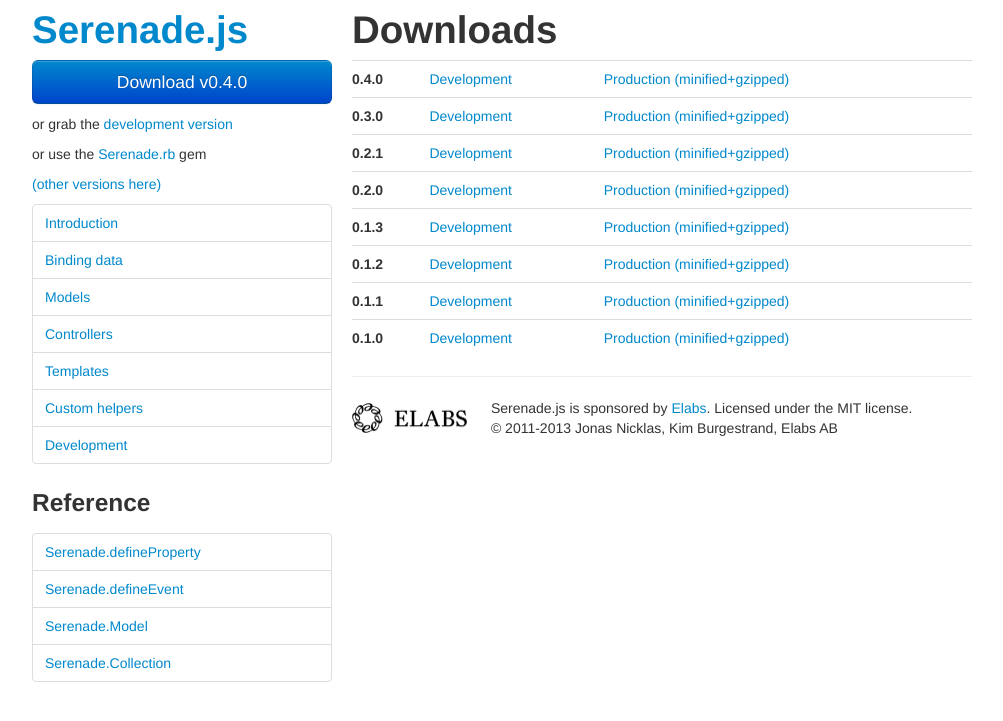
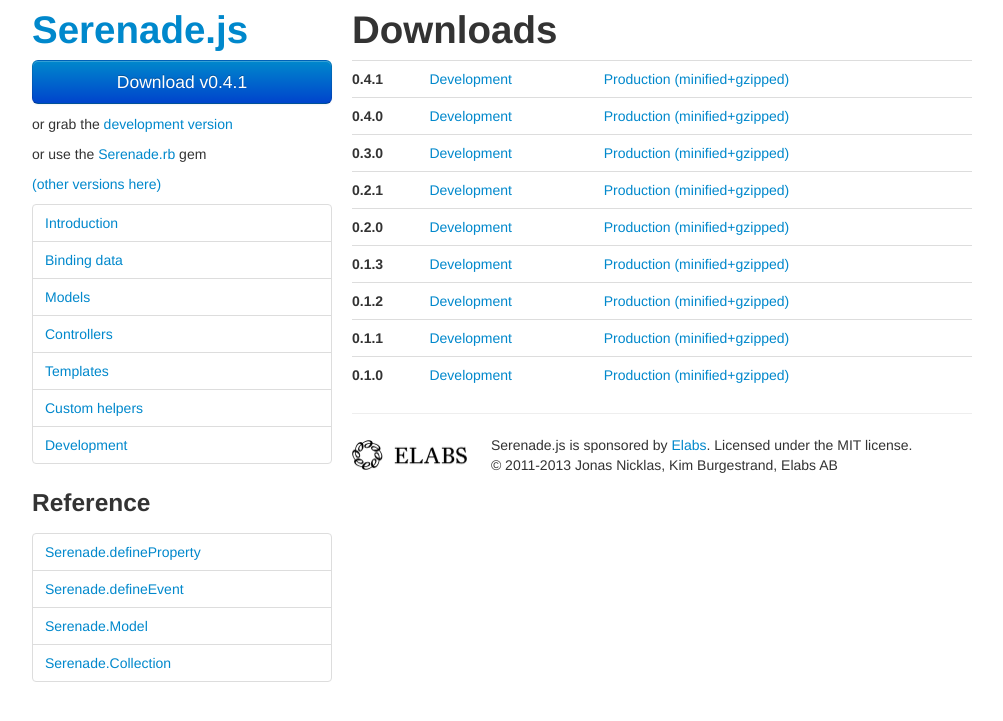
Before and after one commit to varvet/serenade.js, a Jekyll site: the page built from downloads.html, in a window 1280 px wide. Shown: the top 721 px of the page, without its empty margins (138-1141 px from the left). Built offline with Jekyll 4.4.1, drawn with Linux system fonts in a browser that asks for light colours; Markdown is read by kramdown in place of the engine named in the settings.

```diff
--- a/_config.yml
+++ b/_config.yml
@@ -24,8 +24,9 @@ reference:
   - title: "Serenade.Collection"
     url: "/reference/collection.html"
 version:
+  - 0.4.1
+oldVersions:
   - 0.4.0
-oldVersions:
   - 0.3.0
   - 0.2.1
   - 0.2.0
```
